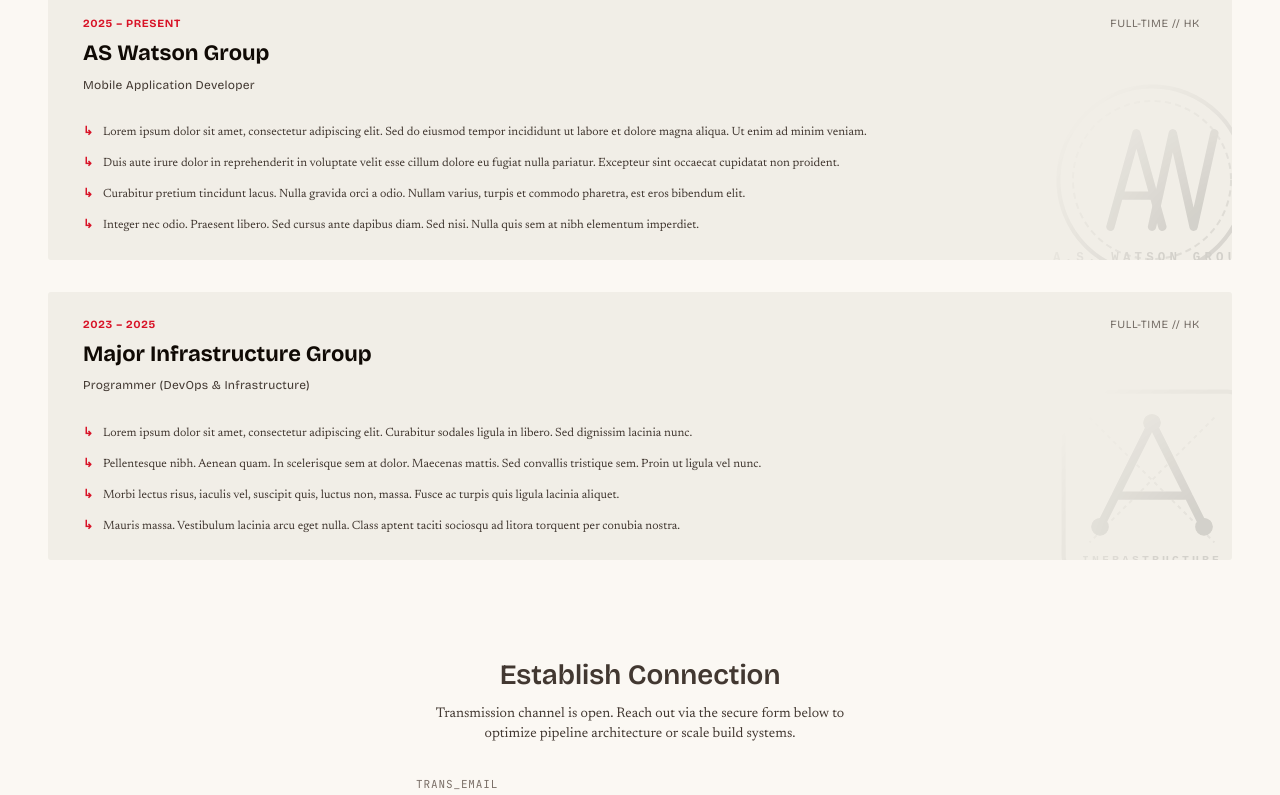
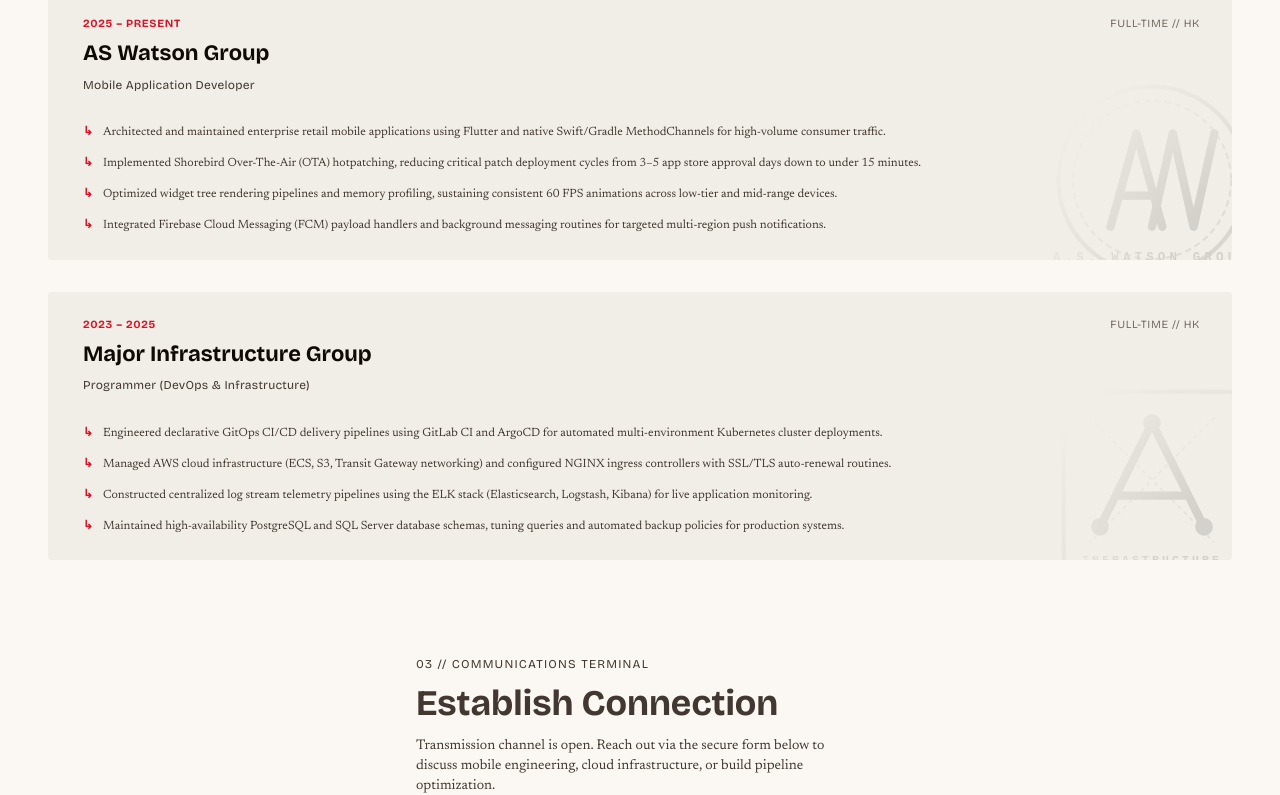
Before and after one commit to chunghei0116/portfolio-website, a Next.js app: page / in a window 1280 px wide. Shown: the part 2080-2875 px from the top of the page. Built offline with nearby package versions, Linux system fonts and the light colour scheme.

Commit message:
refactor: complete Hallmark audit, replace Work Experience placeholder copy with authentic engineering achievements

```diff
--- a/src/app/globals.css
+++ b/src/app/globals.css
@@ -1,5 +1,5 @@
-/* Hallmark · pre-emit critique: P5 H5 E5 S5 R5 V5 */
-/* Hallmark · design-system: design.md · genre: editorial · macrostructure: custom-03 · theme: custom · vibe: "bold airline late-night, automated departures, tactile ticket" */
+/* Hallmark · pre-emit critique: P5 H5 E5 S5 R5 V5 · nav: N1 Minimal Sticky · footer: Ft5 Statement · contrast: pass (40–41) · honest: pass (46) · tokens: pass (48) · responsive: pass (49, 50–57) */
+/* Hallmark · design-system: design.md · genre: editorial · macrostructure: Marquee & Stat-Led Hero · theme: Light Editorial Paper · vibe: "tactile paper, editorial typography, company logo watermarks" */
 
 @import "tailwindcss";
 
--- a/src/app/page.tsx
+++ b/src/app/page.tsx
@@ -280,7 +280,7 @@ export default function Home() {
               Work Experience
             </h2>
             <p className="experience-header__lede font-serif">
-              Lorem ipsum dolor sit amet, consectetur adipiscing elit. Integer nec odio. Praesent libero. Sed cursus ante dapibus diam.
+              A chronological log of production engineering roles, scaling cross-platform mobile applications and maintaining resilient cloud infrastructure.
             </p>
           </div>
 
@@ -301,19 +301,19 @@ export default function Home() {
                 <ul className="experience-card__bullets font-serif">
                   <li>
                     <span className="bullet-glyph font-typewriter" aria-hidden="true">↳</span>
-                    Lorem ipsum dolor sit amet, consectetur adipiscing elit. Sed do eiusmod tempor incididunt ut labore et dolore magna aliqua. Ut enim ad minim veniam.
+                    Architected and maintained enterprise retail mobile applications using Flutter and native Swift/Gradle MethodChannels for high-volume consumer traffic.
                   </li>
                   <li>
                     <span className="bullet-glyph font-typewriter" aria-hidden="true">↳</span>
-                    Duis aute irure dolor in reprehenderit in voluptate velit esse cillum dolore eu fugiat nulla pariatur. Excepteur sint occaecat cupidatat non proident.
+                    Implemented Shorebird Over-The-Air (OTA) hotpatching, reducing critical patch deployment cycles from 3–5 app store approval days down to under 15 minutes.
                   </li>
                   <li>
                     <span className="bullet-glyph font-typewriter" aria-hidden="true">↳</span>
-                    Curabitur pretium tincidunt lacus. Nulla gravida orci a odio. Nullam varius, turpis et commodo pharetra, est eros bibendum elit.
+                    Optimized widget tree rendering pipelines and memory profiling, sustaining consistent 60 FPS animations across low-tier and mid-range devices.
                   </li>
                   <li>
                     <span className="bullet-glyph font-typewriter" aria-hidden="true">↳</span>
-                    Integer nec odio. Praesent libero. Sed cursus ante dapibus diam. Sed nisi. Nulla quis sem at nibh elementum imperdiet.
+                    Integrated Firebase Cloud Messaging (FCM) payload handlers and background messaging routines for targeted multi-region push notifications.
                   </li>
                 </ul>
               </div>
@@ -335,19 +335,19 @@ export default function Home() {
                 <ul className="experience-card__bullets font-serif">
                   <li>
                     <span className="bullet-glyph font-typewriter" aria-hidden="true">↳</span>
-                    Lorem ipsum dolor sit amet, consectetur adipiscing elit. Curabitur sodales ligula in libero. Sed dignissim lacinia nunc.
+                    Engineered declarative GitOps CI/CD delivery pipelines using GitLab CI and ArgoCD for automated multi-environment Kubernetes cluster deployments.
                   </li>
                   <li>
                     <span className="bullet-glyph font-typewriter" aria-hidden="true">↳</span>
-                    Pellentesque nibh. Aenean quam. In scelerisque sem at dolor. Maecenas mattis. Sed convallis tristique sem. Proin ut ligula vel nunc.
+                    Managed AWS cloud infrastructure (ECS, S3, Transit Gateway networking) and configured NGINX ingress controllers with SSL/TLS auto-renewal routines.
                   </li>
                   <li>
                     <span className="bullet-glyph font-typewriter" aria-hidden="true">↳</span>
-                    Morbi lectus risus, iaculis vel, suscipit quis, luctus non, massa. Fusce ac turpis quis ligula lacinia aliquet.
+                    Constructed centralized log stream telemetry pipelines using the ELK stack (Elasticsearch, Logstash, Kibana) for live application monitoring.
                   </li>
                   <li>
                     <span className="bullet-glyph font-typewriter" aria-hidden="true">↳</span>
-                    Mauris massa. Vestibulum lacinia arcu eget nulla. Class aptent taciti sociosqu ad litora torquent per conubia nostra.
+                    Maintained high-availability PostgreSQL and SQL Server database schemas, tuning queries and automated backup policies for production systems.
                   </li>
                 </ul>
               </div>
@@ -357,9 +357,12 @@ export default function Home() {
 
         {/* Contact Form */}
         <section className="contact-section" id="contact" aria-labelledby="contact-title">
-          <div className="text-center mb-8">
-            <h2 id="contact-title" className="font-display text-xl font-semibold mb-2">Establish Connection</h2>
-            <p className="text-sm font-serif text-ink-2">Transmission channel is open. Reach out via the secure form below to optimize pipeline architecture or scale build systems.</p>
+          <div className="contact-header mb-8">
+            <div className="font-typewriter text-xs text-accent tracking-widest uppercase mb-2">
+              03 // COMMUNICATIONS TERMINAL
+            </div>
+            <h2 id="contact-title" className="font-display text-2xl font-bold text-ink mb-2">Establish Connection</h2>
+            <p className="text-sm font-serif text-ink-2 max-w-xl">Transmission channel is open. Reach out via the secure form below to discuss mobile engineering, cloud infrastructure, or build pipeline optimization.</p>
           </div>
 
           <form onSubmit={handleFormSubmit}>
```
